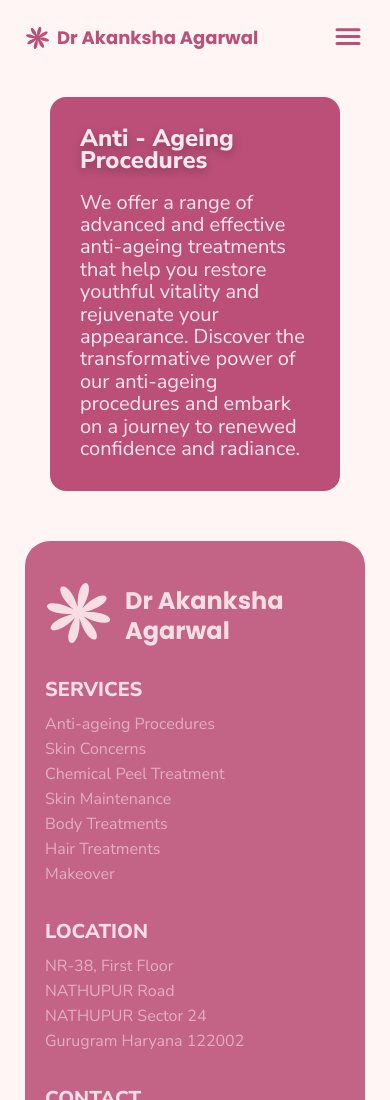
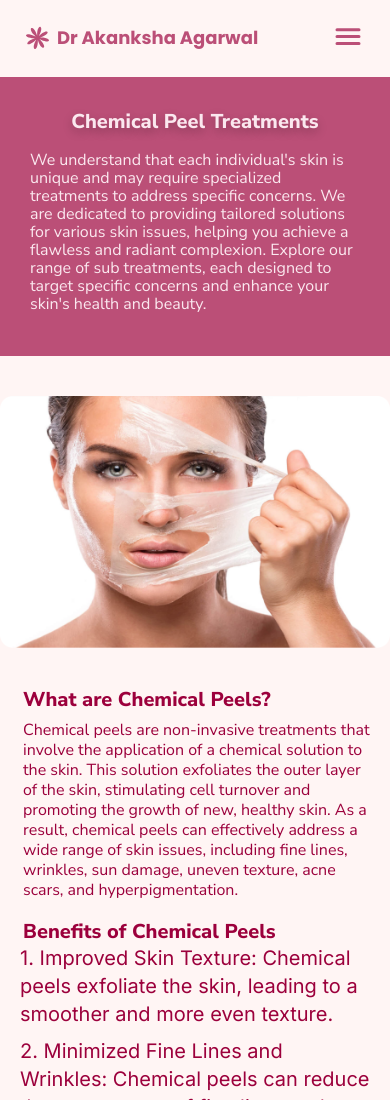
Before and after one commit to laibaahsan27/dr, a Next.js app in the folder frontend/: page /service4 in a window 390 px wide. Shown: the top 1100 px of the page. Built offline with nearby package versions, Linux system fonts and the light colour scheme.

Commit message:
sv4-done

```diff
--- a/frontend/src/app/service4/css.css
+++ b/frontend/src/app/service4/css.css
@@ -1,4 +1,4 @@
-
+@import url('https://fonts.googleapis.com/css2?family=Inter:wght@600&family=Nunito+Sans:wght@300&display=swap');
 
 .outerS{
     border-radius: 16px;
@@ -7,6 +7,7 @@
     margin: 20px 50px;
 }
 .topHead{
+    padding-top: 5px;
     color: #FBE8EF;
     text-shadow: 0px 4px 10px rgba(0, 0, 0, 0.25);
     font-family: 'Nunito Sans';
@@ -23,5 +24,75 @@
     font-size: 20px;
     font-style: normal;
     font-weight: 400;
-    line-height: 112.4%; /* 22.48px */
+    /* line-height: 112.4%; */
+     /* 22.48px */
+    padding-bottom: 13px;
 }
+.serviceCover{
+    width: 100%;
+    display: flex;
+    flex-direction: row;
+}
+.serviceSection1{
+    width: 100%;
+}
+.serviceCoverImage{
+    margin: 20px 50px;
+    width: 90%;
+    height: 30%;
+}
+.servicePagesCard{
+    height: fit-content;
+    width: fit-content;
+    position: sticky;
+    top: 0px;
+    right: 0;
+    margin-left: 40px;
+    margin-right: 40px;
+    justify-content: center;
+}
+.serviceDataHeading{
+    margin-bottom: 8px;
+    font-weight: 800;
+    font-size: 25px;
+    line-height: 34.77px;
+    color: #9C003C;
+}
+@media (max-width: 768px) {
+    .imageService{
+        /* margin: auto 10px; */
+        display: flex;
+        flex-direction: column;
+        justify-content: center;
+        align-items: center;
+    }
+    .serviceCoverImage{
+        width: 100%;
+        height: 100%;
+    }
+    .serviceCover{
+        flex-direction: column;
+    }
+    .servicePagesCard{
+        margin: 0;
+    }
+    .outerS{
+        border-radius: 0;
+        margin: 0px 0px;
+        margin-top: 0px;
+        margin-bottom: 20px;
+    }
+    .topTxt{
+        font-size: 16px;
+        line-height: 18px;
+    }
+    .topHead{
+        font-size: 20px;
+        line-height: 19px;
+        text-align: center;
+    }
+    .serviceDataHeading{
+        font-size: 20px;
+        line-height: 24px;
+    }
+}
--- a/frontend/src/app/service4/page.js
+++ b/frontend/src/app/service4/page.js
@@ -1,12 +1,63 @@
-import React from 'react'
-import './css.css'
+import React from "react";
+import "./css.css";
+import Image from "next/image";
+import ServiceCard from "@/components/ServiceCard/ServiceCard";
+import image from "../../images/sv4.png";
+import ServiceText from "@/components/ServiceText/ServiceText";
+import List from "@/components/List/List";
 
 export default function page() {
-const list=[
+  const list = [
     {
       id: 1,
-        heading: 'Anti - Ageing Procedures',
-        content: 'We offer a range of advanced and effective anti-ageing treatments that help you restore youthful vitality and rejuvenate your appearance. Discover the transformative power of our anti-ageing procedures and embark on a journey to renewed confidence and radiance.',
+      heading: "Chemical Peel Treatments",
+      content:
+        "We understand that each individual's skin is unique and may require specialized treatments to address specific concerns. We are dedicated to providing tailored solutions for various skin issues, helping you achieve a flawless and radiant complexion. Explore our range of sub treatments, each designed to target specific concerns and enhance your skin's health and beauty.",
+    },
+  ];
+  const list2 = [
+    {
+      id: 1,
+      heading: "What are Chemical Peels?",
+      content:
+        "Chemical peels are non-invasive treatments that involve the application of a chemical solution to the skin. This solution exfoliates the outer layer of the skin, stimulating cell turnover and promoting the growth of new, healthy skin. As a result, chemical peels can effectively address a wide range of skin issues, including fine lines, wrinkles, sun damage, uneven texture, acne scars, and hyperpigmentation.",
+    },
+  ];
+  const list3 = [
+    {
+      id: 1,
+      content:
+        "Improved Skin Texture: Chemical peels exfoliate the skin, leading to a smoother and more even texture.",
+    },
+    {
+      id: 2,
+      content:
+        "Minimized Fine Lines and Wrinkles: Chemical peels can reduce the appearance of fine lines and wrinkles, promoting a youthful complexion.",
+    },
+    {
+      id: 3,
+      content:
+        "Diminished Hyperpigmentation: Uneven skin tone and hyperpigmentation caused by sun damage or melasma can be effectively treated with chemical peels.",
+    },
+    {
+      id: 4,
+      content:
+        "Reduced Acne and Acne Scars: Chemical peels can help clear acne-prone skin and improve the appearance of acne scars.",
+    },
+    {
+      id: 5,
+      content:
+        "Enhanced Collagen Production: Chemical peels stimulate collagen production, leading to firmer and more elastic skin.",
+    },
+    {
+      id: 6,
+      content:
+        "Brighter and Radiant Skin: The exfoliation process reveals a fresh layer of skin, resulting in a brighter and more radiant complexion.",
+    },
+    {
+      id: 7,
+      content:
+        "Quick and Convenient: Chemical peels are generally quick procedures, allowing you to resume your regular activities shortly after treatment.",
     },
   ];
 
@@ -14,12 +65,26 @@ const list=[
     <div>
       {list.map((list) => {
         return (
-            <div className='outerS' id={list.id}>
-            <div className='topHead'>{list.heading}</div>
-            <div className='topTxt'>{list.content}</div>
+          <div className="outerS" id={list.id}>
+            <div className="topHead">{list.heading}</div>
+            <div className="topTxt">{list.content}</div>
           </div>
         );
       })}
+      <div className="serviceCover">
+        <div className="serviceSection1">
+          <div className="imageService">
+            <Image className="serviceCoverImage" src={image} alt="" />
           </div>
-  )
+          <ServiceText list2={list2} />
+          <div className="serviceDataHeading serviceData " style={{alignItems:'normal'}}>Benefits of Chemical Peels</div>
+          <List list={list3} />
+        </div>
+
+        <div className="servicePagesCard">
+          <ServiceCard />
+        </div>
+      </div>
+    </div>
+  );
 }
--- /dev/null
+++ b/frontend/src/components/List/List.css
@@ -0,0 +1,18 @@
+.sv4-l{
+    margin-left: 50px;
+    row-gap: 9px;
+    flex-direction: column;
+    display: flex;
+}
+.sv4-l-content{
+    font-weight: 400;
+    font-size: 20px;
+    line-height: 28px;
+    color: #9C003C;
+}
+@media(max-width:768px){
+    .sv4-l{
+        margin: 0px 20px;
+        margin-bottom: 55px;
+    }
+}
--- /dev/null
+++ b/frontend/src/components/List/List.jsx
@@ -0,0 +1,23 @@
+import React from 'react'
+import './List.css'
+
+const List = (props) => {
+    const { list } = props;
+  return (
+    <div className='sv4-l'>
+        {
+            list.map((item) => {
+                return (
+                    <div key={item.id}>
+
+
+                        <div className='sv4-l-content'><span>{item.id}.  </span>{item.content}</div>
+                    </div>
+                )
+            }   )
+        }
+    </div>
+  )
+}
+
+export default List
```
Also changed, not shown: frontend/src/images/sv4.png (added). Lines whose indentation alone changed are shown as unchanged.
